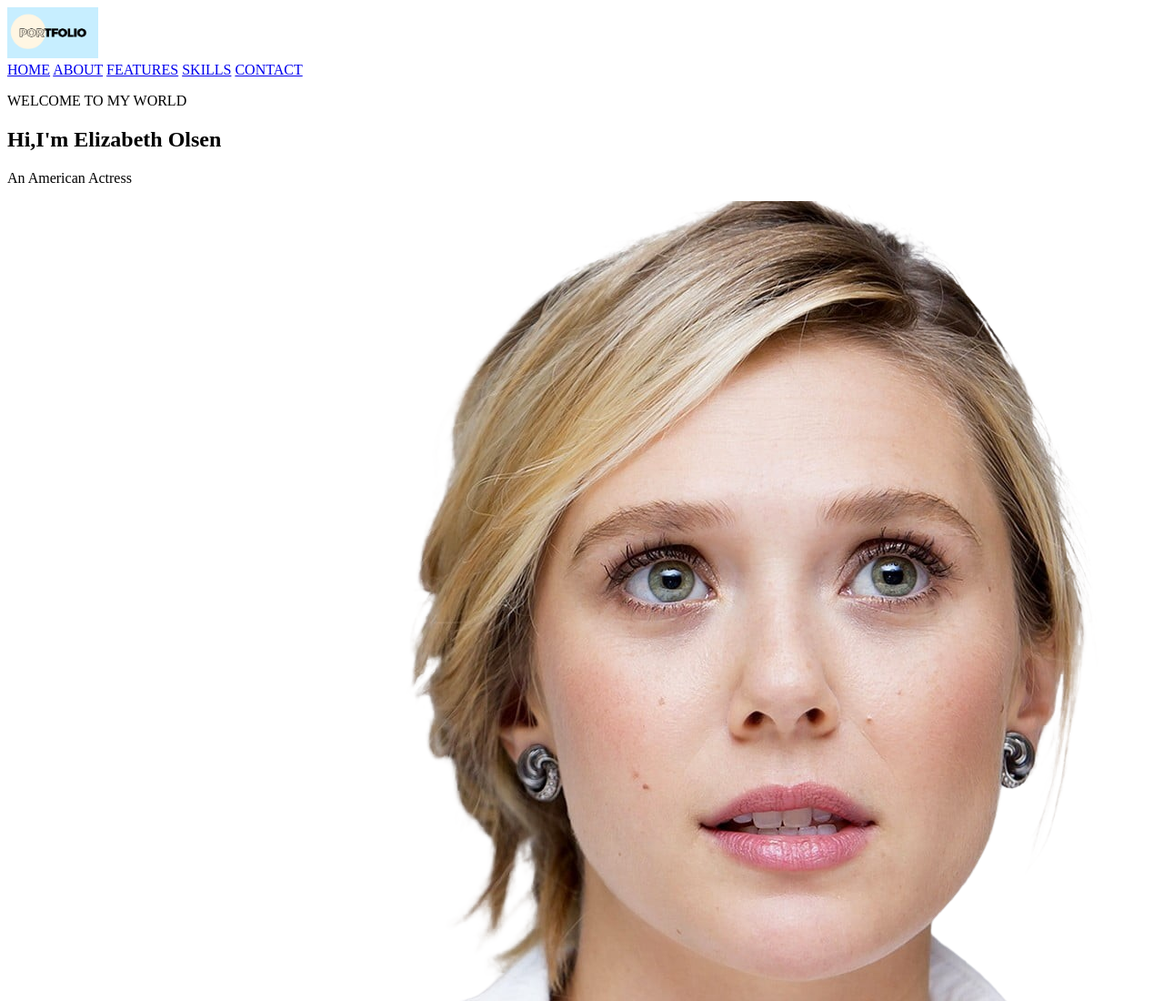
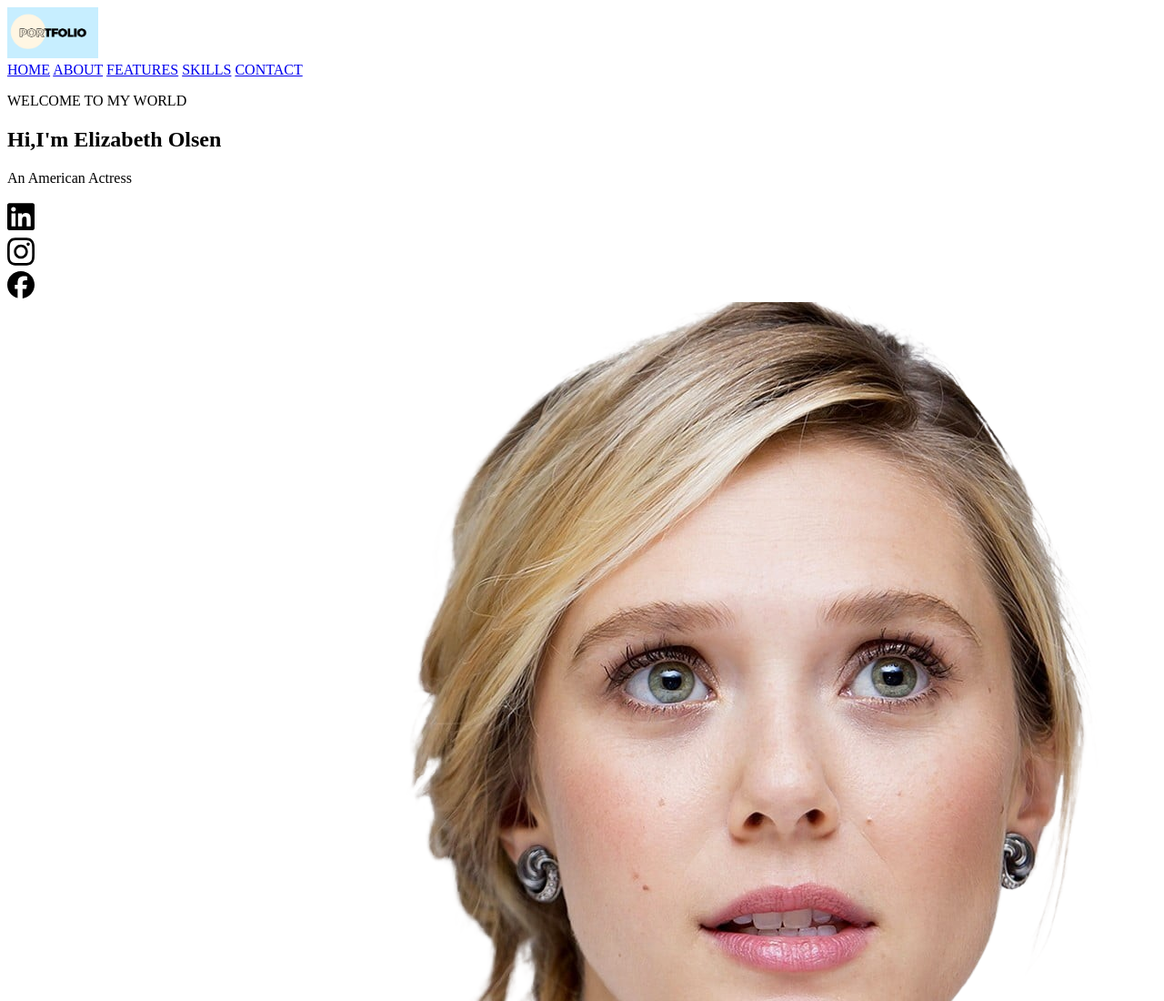
Before and after one commit to Rakibul440/DEVIGNITE-PORTFOLIO, a plain HTML site: page Portfolio/Index.html in a window 1280 px wide. Shown: the top 1100 px of the page at 91% size. Drawn offline with Linux system fonts and the light colour scheme; a web font is replaced by a local one.

Commit message:
Added add solution

```diff
--- a/Portfolio/Index.html
+++ b/Portfolio/Index.html
@@ -39,6 +39,25 @@
             <p>WELCOME TO MY WORLD</p>
             <h1>Hi,I'm <span>Elizabeth Olsen</span></h1>
             <p><span>An</span> American Actress</p>
+
+            <div class="connect">
+                <div class="social">
+                    <a href="">
+                        <img src="./linkedin-brands-solid.svg" width="30px" >
+                    </a>
+                </div>
+                <div class="social">
+                    <a href="">
+                        <img src="./instagram-brands-solid.svg" width="30px" >
+                    </a>
+                </div>
+                <div class="social">
+                    <a href="">
+                        <img src="./facebook-brands-solid.svg" width="30px" >
+                    </a>
+                </div>
+            </div>
+
         </div>
 
         <div class="image-section">
```
Also changed, not shown: CSS Display/Block/index.html (+1 -1 lines), CSS Display/Block/solution.css (renamed from CSS Display/Block/style.css).
